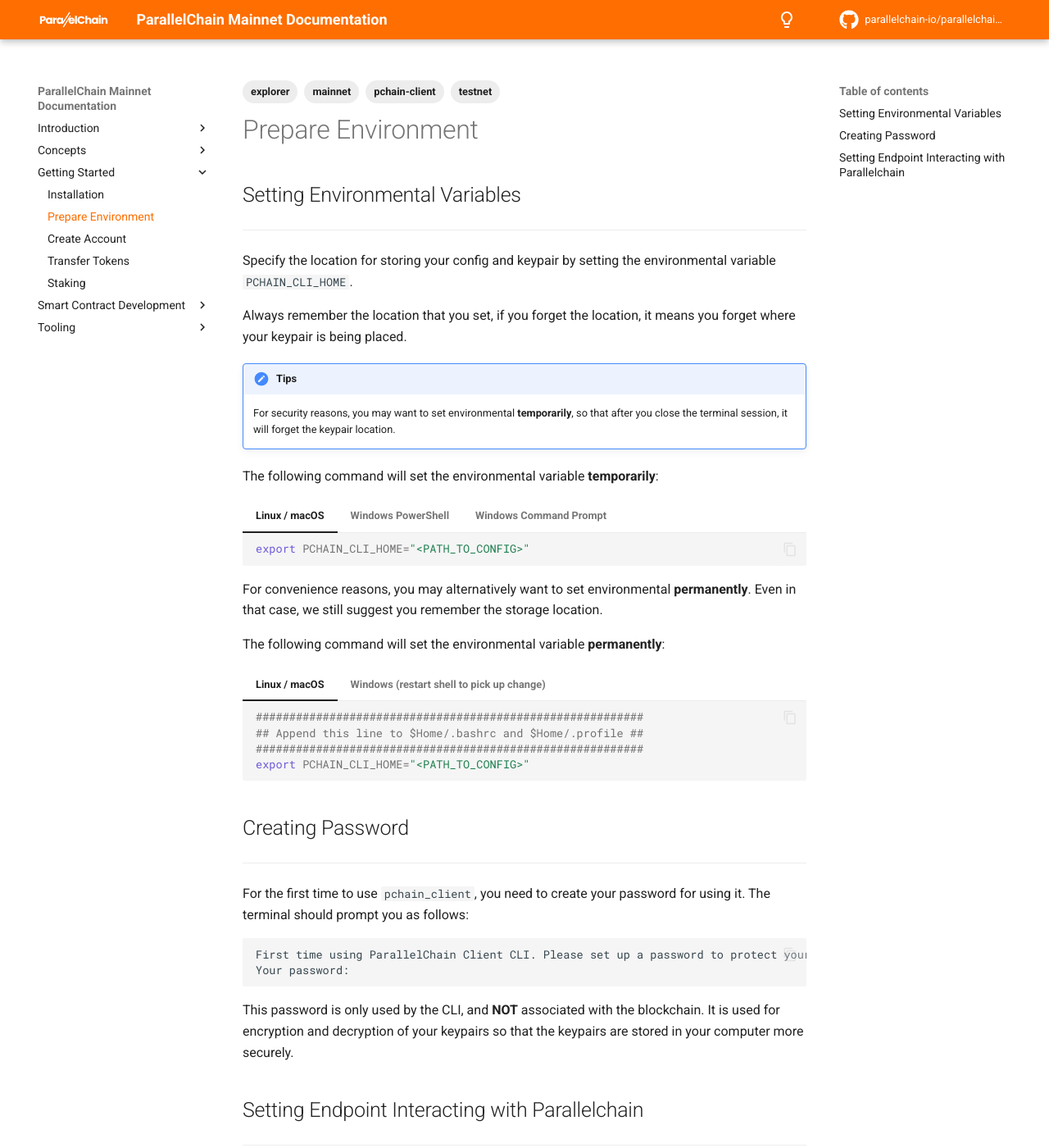
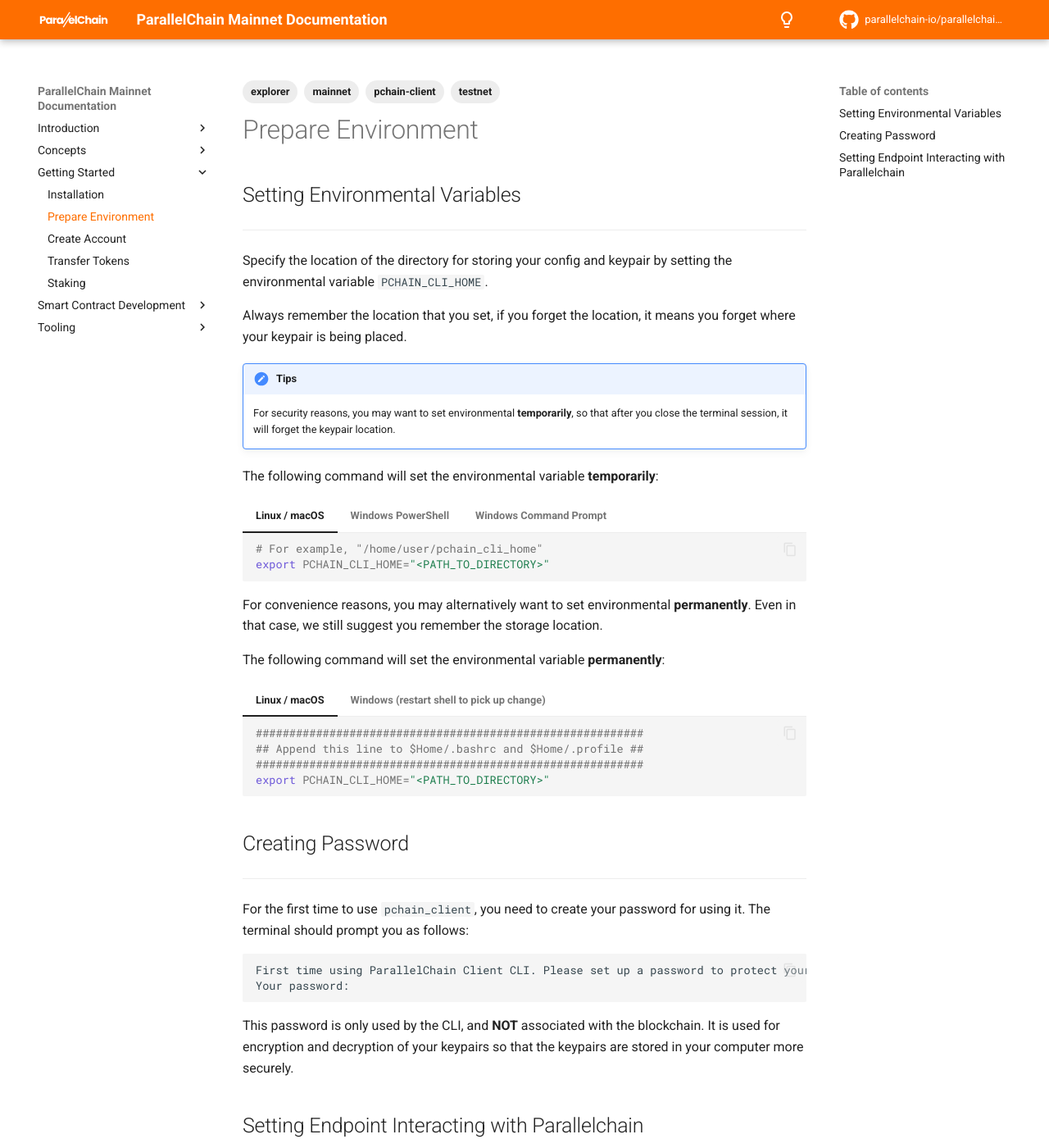
Before and after one commit to parallelchain-io/parallelchain-docs, an MkDocs documentation site: the page built from docs/getting_started/prepare_env.md, in a window 1280 px wide and 1400 px high. Shown: the whole window at 82% size. Built offline with MkDocs 1.6.1 and Material for MkDocs 9.7.7, drawn with Linux system fonts in a browser that asks for light colours; comment, search, counter and statistics services are not loaded.

Commit message:
Add examples to setting environmental variable

````diff
--- a/docs/getting_started/prepare_env.md
+++ b/docs/getting_started/prepare_env.md
@@ -9,7 +9,7 @@
 ## Setting Environmental Variables
 ---
 
-Specify the location for storing your config and keypair by setting the environmental variable `PCHAIN_CLI_HOME`.
+Specify the location of the directory for storing your config and keypair by setting the environmental variable `PCHAIN_CLI_HOME`.
 
 Always remember the location that you set, if you forget the location, it means you forget where your keypair is being placed.
 
@@ -20,16 +20,19 @@
 
 === "Linux / macOS"
     ```bash
-    export PCHAIN_CLI_HOME="<PATH_TO_CONFIG>"
+    # For example, "/home/user/pchain_cli_home"
+    export PCHAIN_CLI_HOME="<PATH_TO_DIRECTORY>"
     ```
 === "Windows PowerShell"
     ```PowerShell
-    $Env:PCHAIN_CLI_HOME="<PATH_TO_CONFIG>"
+    # For example, "C:\Users\user\pchain_cli_home"
+    $Env:PCHAIN_CLI_HOME="<PATH_TO_DIRECTORY>"
     ```
 === "Windows Command Prompt"
     ```PowerShell
+    # For example, C:\Users\user\pchain_cli_home
     # No parentheses required
-    set PCHAIN_CLI_HOME=<PATH_TO_CONFIG>
+    set PCHAIN_CLI_HOME=<PATH_TO_DIRECTORY>
     ```
 
 For convenience reasons, you may alternatively want to set environmental **permanently**. Even in that case, we still suggest you remember the storage location.
@@ -41,11 +44,11 @@
     ##########################################################
     ## Append this line to $Home/.bashrc and $Home/.profile ##
     ##########################################################
-    export PCHAIN_CLI_HOME="<PATH_TO_CONFIG>"
+    export PCHAIN_CLI_HOME="<PATH_TO_DIRECTORY>"
     ```
 === "Windows (restart shell to pick up change)"
     ```PowerShell
-    setx PCHAIN_CLI_HOME "<PATH_TO_CONFIG>"
+    setx PCHAIN_CLI_HOME "<PATH_TO_DIRECTORY>"
     ```
 
 ## Creating Password
````
